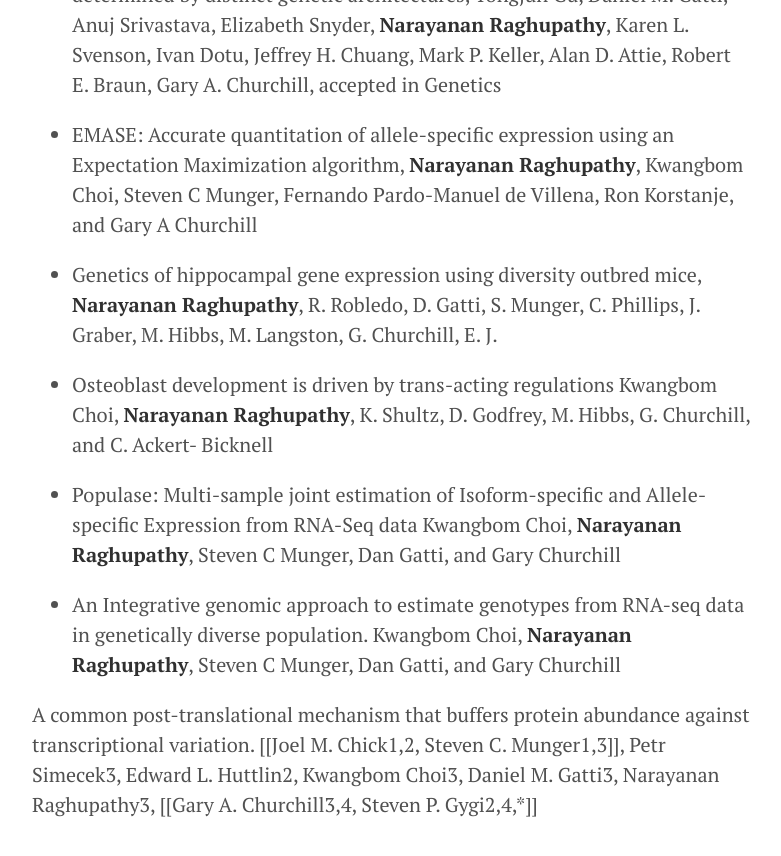
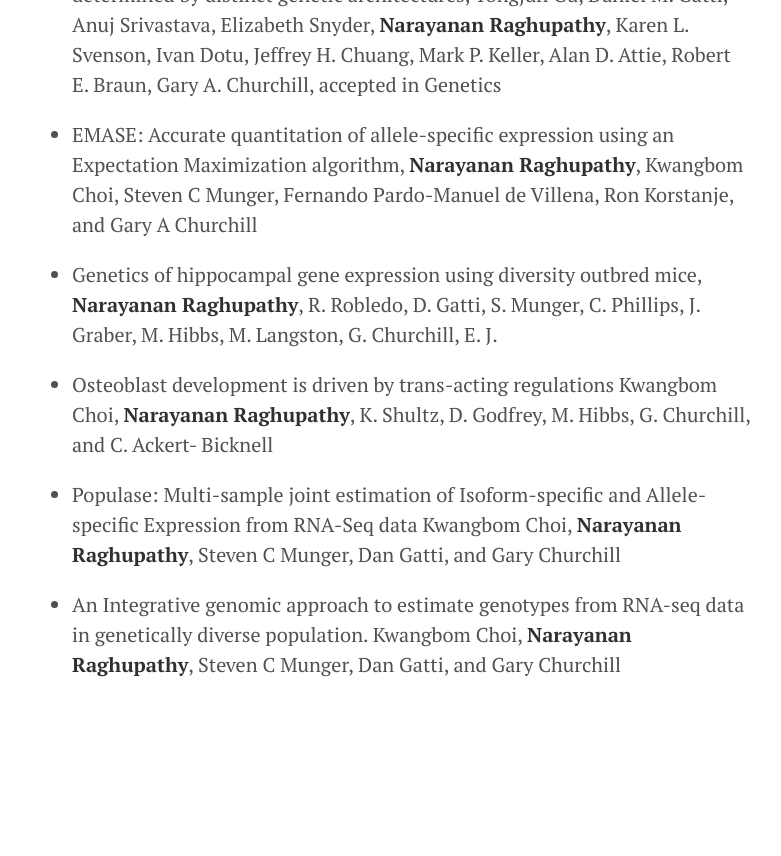
Before and after one commit to narayananr/narayananr.github.io, a Jekyll site: the page built from papers.md, in a window 1280 px wide and 900 px high, scrolled down 1080 px. Shown: the top 856 px of the window, without its empty margins (248-1029 px from the left). Built offline with Jekyll 4.4.1, drawn with Linux system fonts in a browser that asks for light colours; Markdown is read by kramdown in place of the engine named in the settings; after the commit the page ends 1840 px from its top, so only the background shows below that.

Commit message:
changed papers

```diff
--- a/papers.md
+++ b/papers.md
@@ -26,5 +26,3 @@ title: <font color="DodgerBlue">Papers</font>
 * Populase: Multi-sample joint estimation of Isoform-specific and Allele-specific Expression from RNA-Seq data Kwangbom Choi, **Narayanan Raghupathy**, Steven C Munger, Dan Gatti, and Gary Churchill
 
 * An Integrative genomic approach to estimate genotypes from RNA-seq data in genetically diverse population. Kwangbom Choi, **Narayanan Raghupathy**, Steven C Munger, Dan Gatti, and Gary Churchill
-
-A common post-translational mechanism that buffers protein abundance against transcriptional variation. [[Joel M. Chick1,2, Steven C. Munger1,3]], Petr Simecek3, Edward L. Huttlin2, Kwangbom Choi3, Daniel M. Gatti3, Narayanan Raghupathy3, [[Gary A. Churchill3,4, Steven P. Gygi2,4,*]]
```
